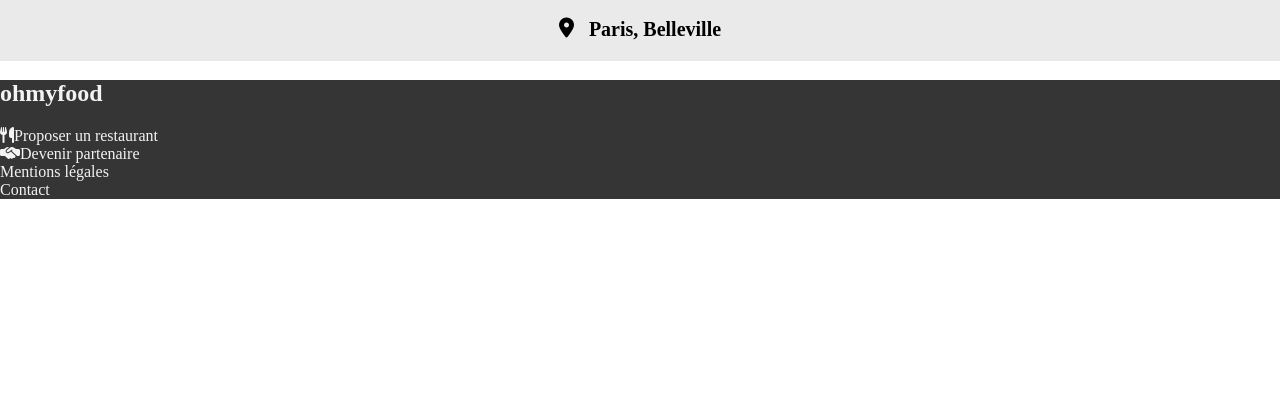
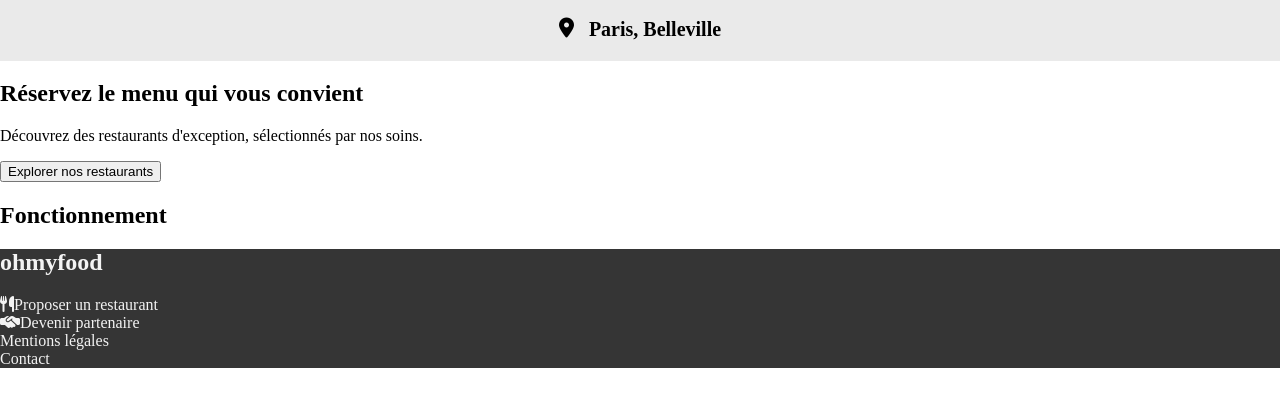
Before and after one commit to Clemana/Oh-my-food-OC, a plain HTML site: page index.html in a window 1280 px wide. Shown: the part 150-556 px from the top of the page. Drawn offline with nearby package versions, Linux system fonts and the light colour scheme; files that its build step writes are made by us from their sources.

Commit message:
integration main

```diff
--- a/index.html
+++ b/index.html
@@ -19,6 +19,14 @@
       <section class="location">
         <i class="fa-solid fa-location-dot location_icon"></i>
         <span class="location-text">Paris, Belleville</span>
+      </section>
+      <section class="exploration">
+        <h2 class="exploration-title">Réservez le menu qui vous convient</h2>
+        <p class="exploration-subtitle">Découvrez des restaurants d'exception, sélectionnés par nos soins.</p>
+        <button>Explorer nos restaurants</button>
+      </section>
+      <section class="operation">
+        <h2>Fonctionnement</h2>
       </section>
     </main>
     <footer class="footer">
```
